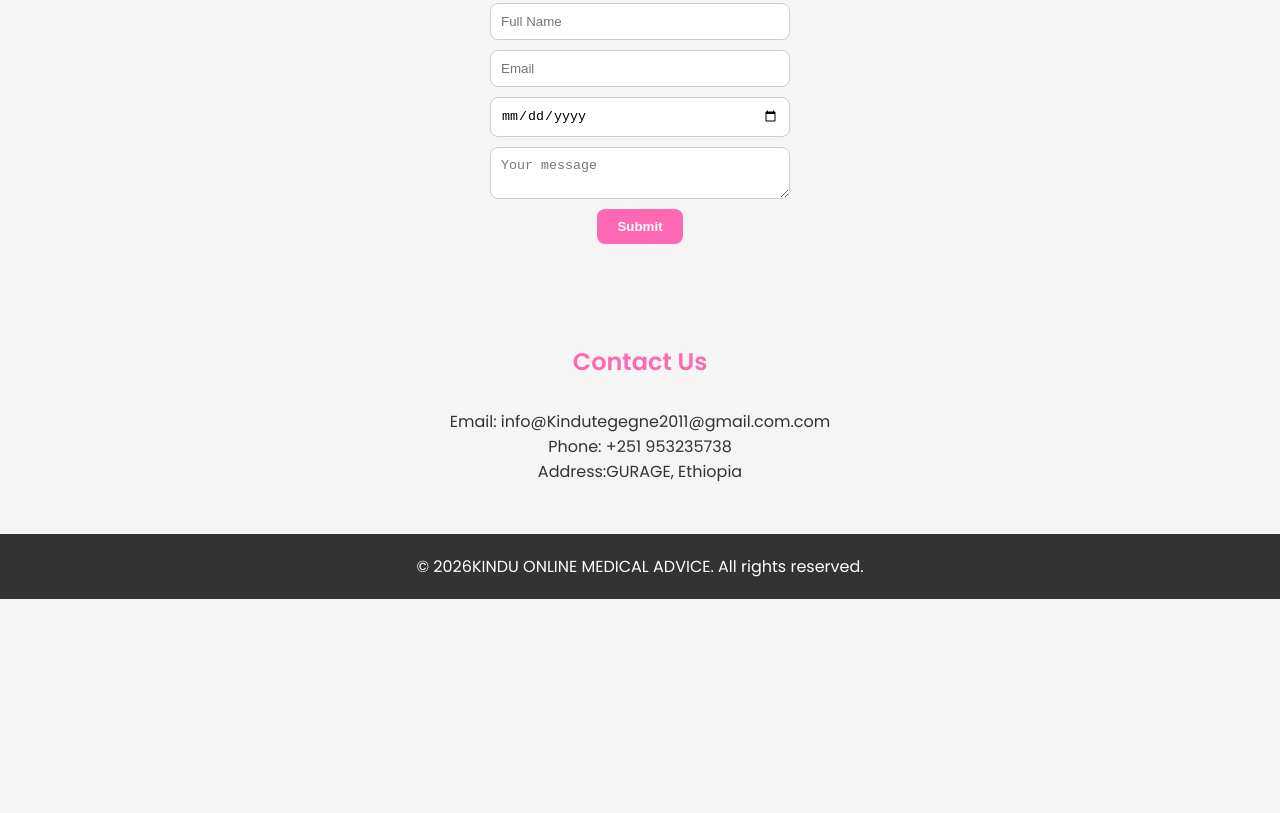
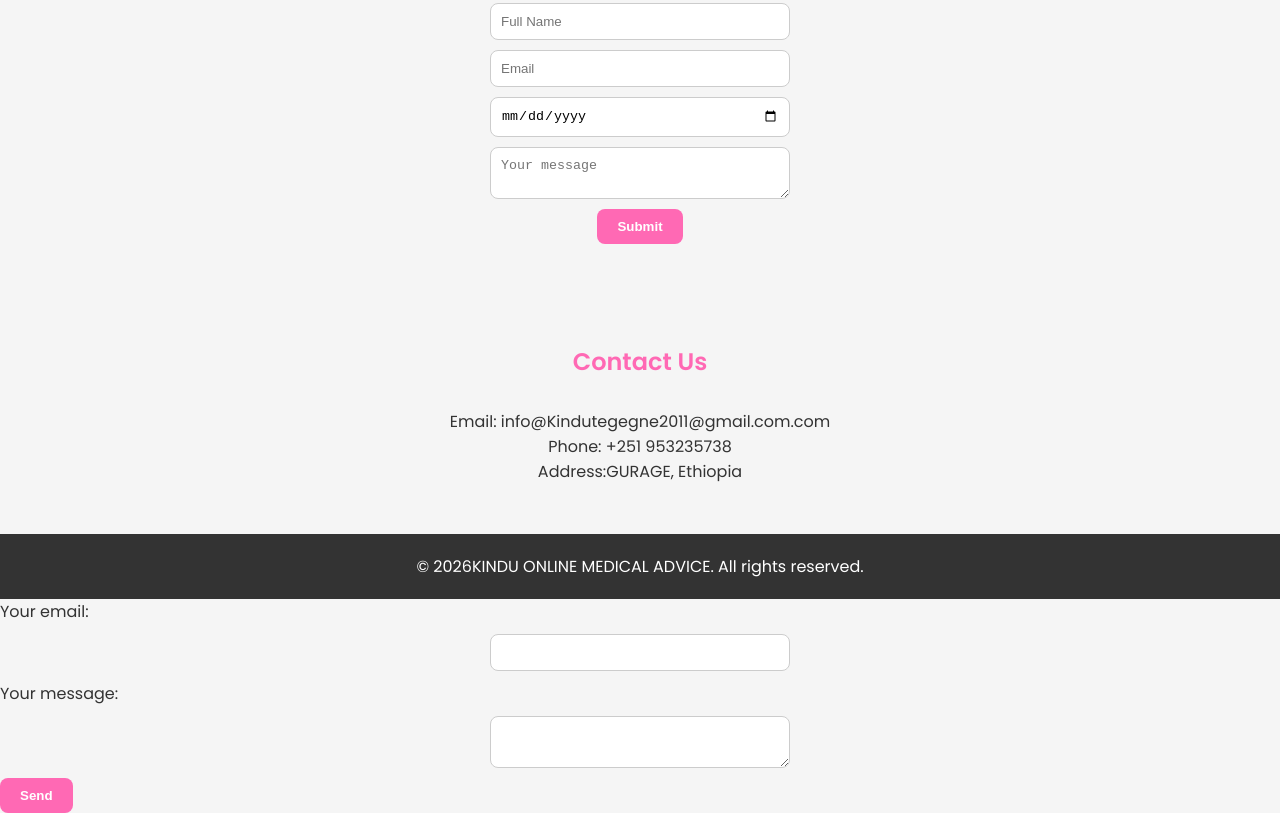
Before and after one commit to kindumed/kindu-clinic, a plain HTML site: page index.html in a window 1280 px wide. Shown: the part 2858-3671 px from the top of the page. Before the commit the page ends 3457 px from the top, so only its background shows below. Drawn offline with Linux system fonts and the light colour scheme.

Commit message:
Add files via upload

```diff
--- a/index.html
+++ b/index.html
@@ -133,5 +133,21 @@
     </footer>
 
     <script src="script.js"></script>
+    <!-- modify this form HTML and place wherever you want your form -->
+<form
+  action="https://formspree.io/f/xvzbpkqz"
+  method="POST"
+>
+  <label>
+    Your email:
+    <input type="email" name="email">
+  </label>
+  <label>
+    Your message:
+    <textarea name="message"></textarea>
+  </label>
+  <!-- your other form fields go here -->
+  <button type="submit">Send</button>
+</form>
 </body>
 </html>
```
